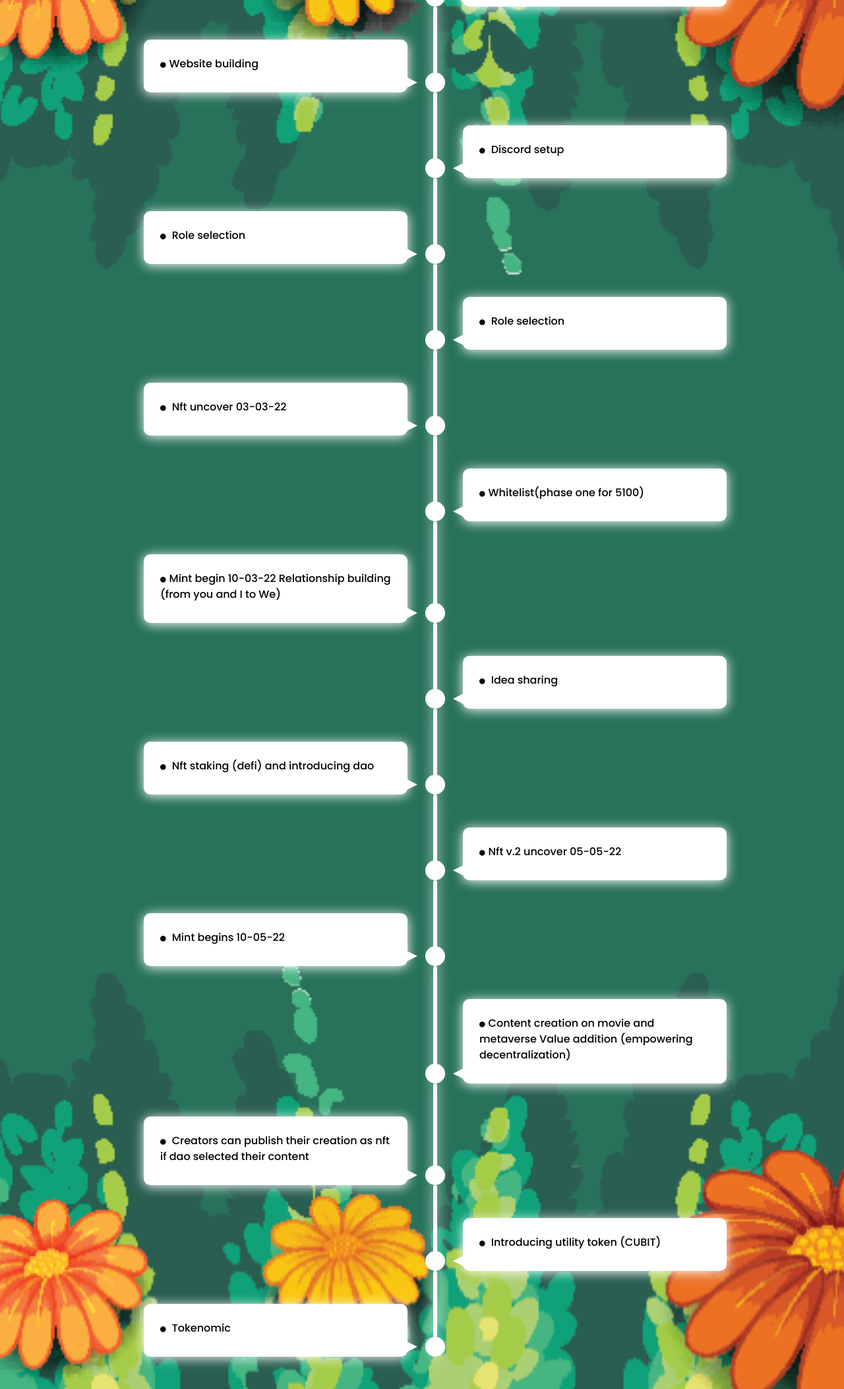
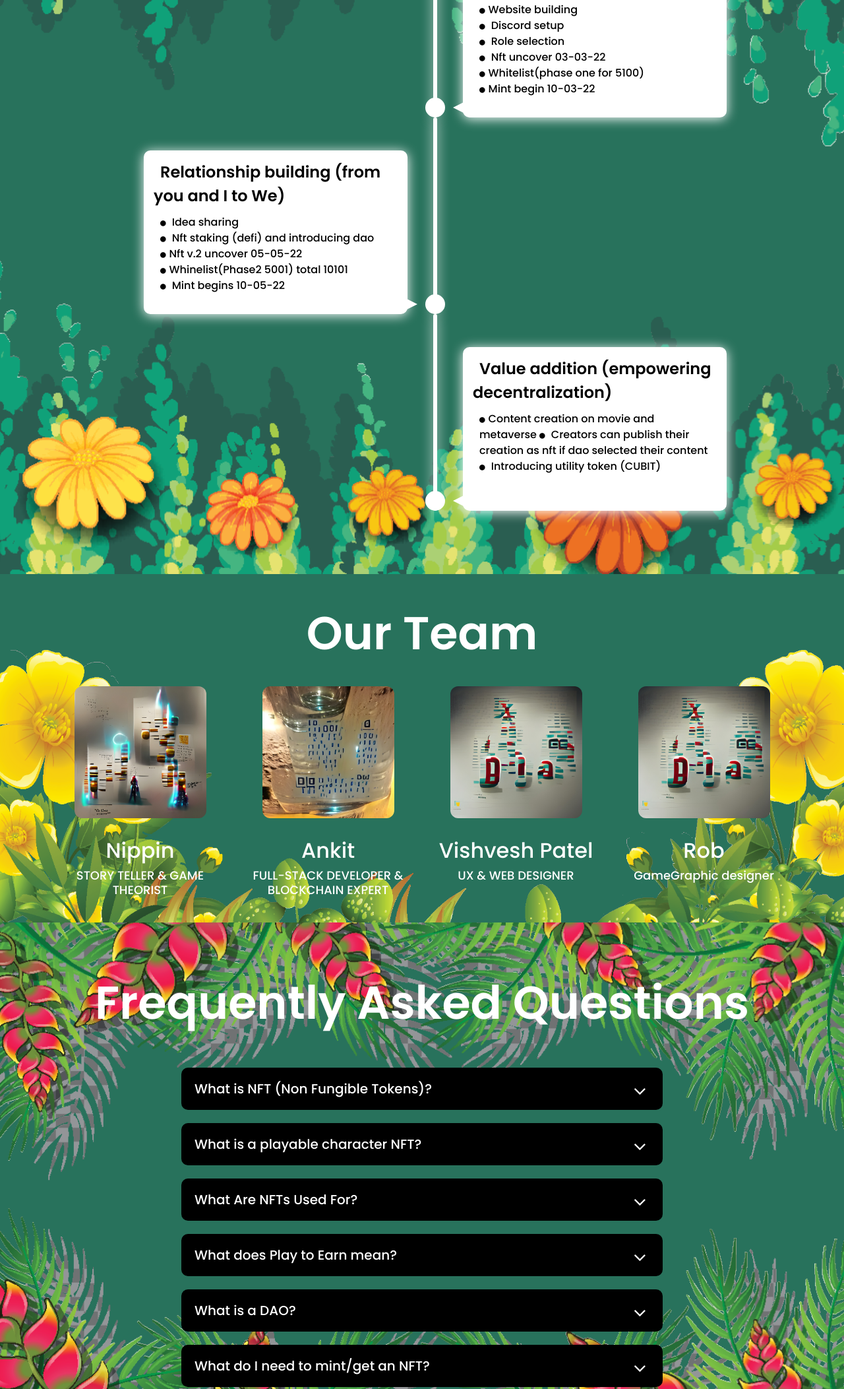
Before and after one commit to preeti1382/boringLab-project, a plain HTML site: page index.html in a window 1280 px wide. Shown: the part 3633-5738 px from the top of the page at 66% size. Drawn offline with nearby package versions, Linux system fonts and the light colour scheme.

Commit message:
code updated

```diff
--- a/index.html
+++ b/index.html
@@ -179,125 +179,37 @@ Lab study has concluded that nature uses five blockchain technologies: air, wate
       <ul>
         <li class="in-view" >
           <div data-aos="fade-right">
+            <time> Community building of serious likeminded people</time><br>
+            <p>
+              <i class="fa fa-circle" aria-hidden="true"></i>Website building<br>
+              <i class="fa fa-circle" aria-hidden="true"></i> Discord setup <br>
+              <i class="fa fa-circle" aria-hidden="true"></i> Role selection <br>
+              <i class="fa fa-circle" aria-hidden="true"></i> Nft uncover 03-03-22 <br>
+              <i class="fa fa-circle" aria-hidden="true"></i>Whitelist(phase one for 5100)<br>
+              <i class="fa fa-circle" aria-hidden="true"></i>Mint begin 10-03-22
+                <br>
+          </div>
+        </li>
 
+        <li class="in-view" >
+          <div data-aos="fade-right">
+            <time> Relationship building (from you and I to We)</time><br>
             <p>
-                <i class="fa fa-circle" aria-hidden="true"></i> Community building of serious likeminded people <br>
-
+                <i class="fa fa-circle" aria-hidden="true"></i>  Idea sharing <br>
+                <i class="fa fa-circle" aria-hidden="true"></i>  Nft staking (defi) and introducing dao <br>
+                <i class="fa fa-circle" aria-hidden="true"></i>Nft v.2 uncover 05-05-22 <br>
+                <i class="fa fa-circle" aria-hidden="true"></i>Whinelist(Phase2 5001) total 10101 <br>
+                <i class="fa fa-circle" aria-hidden="true"></i>  Mint begins 10-05-22<br>
           </div>
         </li>
         <li class="in-view" >
           <div data-aos="fade-right">
-
-            <p>
-                <i class="fa fa-circle" aria-hidden="true"></i>Website building<br>
-
-          </div>
-        </li>
-        <li class="in-view" >
-          <div data-aos="fade-right">
-
-            <p>
-                <i class="fa fa-circle" aria-hidden="true"></i> Discord setup <br>
-
-          </div>
-        </li>
-        <li class="in-view" >
-          <div data-aos="fade-right">
-
-            <p>
-                <i class="fa fa-circle" aria-hidden="true"></i> Role selection <br>
-
-          </div>
-        </li>
-        <li class="in-view" >
-          <div data-aos="fade-right">
-
-            <p>
-                <i class="fa fa-circle" aria-hidden="true"></i> Role selection <br>
-
-          </div>
-        </li>
-        <li class="in-view" >
-          <div data-aos="fade-right">
-
-            <p>
-                <i class="fa fa-circle" aria-hidden="true"></i> Nft uncover 03-03-22 <br>
-
-          </div>
-        </li>
-        <li class="in-view" >
-          <div data-aos="fade-right">
-
-            <p>
-                <i class="fa fa-circle" aria-hidden="true"></i>Whitelist(phase one for 5100)<br>
-
-          </div>
-        </li>
-        <li class="in-view" >
-          <div data-aos="fade-right">
-
-            <p>
-                <i class="fa fa-circle" aria-hidden="true"></i>Mint begin 10-03-22
-                Relationship building (from you and I to We)<br>
-
-          </div>
-        </li>
-        <li class="in-view" >
-          <div data-aos="fade-right">
-
-            <p>
-                <i class="fa fa-circle" aria-hidden="true"></i>  Idea sharing <br>
-
-          </div>
-        </li>
-        <li class="in-view" >
-          <div data-aos="fade-right">
-
-            <p>
-                <i class="fa fa-circle" aria-hidden="true"></i>  Nft staking (defi) and introducing dao <br>
-
-          </div>
-        </li><li class="in-view" >
-          <div data-aos="fade-right">
-
-            <p>
-                <i class="fa fa-circle" aria-hidden="true"></i>Nft v.2 uncover 05-05-22 <br>
-
-          </div>
-        </li><li class="in-view" >
-          <div data-aos="fade-right">
-
-            <p>
-                <i class="fa fa-circle" aria-hidden="true"></i>  Mint begins 10-05-22<br>
-
-          </div>
-        </li><li class="in-view" >
-          <div data-aos="fade-right">
-
+            <time> Value addition (empowering decentralization)</time><br>
             <p>
                 <i class="fa fa-circle" aria-hidden="true"></i>Content creation on movie and metaverse
-                Value addition (empowering decentralization)<br>
-
-          </div>
-        </li><li class="in-view" >
-          <div data-aos="fade-right">
-
-            <p>
                 <i class="fa fa-circle" aria-hidden="true"></i>  Creators can publish their creation as nft if dao selected their content<br>
-
-          </div>
-        </li><li class="in-view" >
-          <div data-aos="fade-right">
-
-            <p>
                 <i class="fa fa-circle" aria-hidden="true"></i> Introducing utility token (CUBIT) <br>
-
-          </div>
-        </li><li class="in-view" >
-          <div data-aos="fade-right">
-
-            <p>
-                <i class="fa fa-circle" aria-hidden="true"></i>   Tokenomic<br>
+                <br>
 
           </div>
         </li>
@@ -312,9 +224,9 @@ Lab study has concluded that nature uses five blockchain technologies: air, wate
           </h1>
           <div class="row team-row">
               <div class="col-md-3 col-sm-12 col-lg-3 col-12" style="text-align: center;"  data-aos="fade-right">
-                  <img src="./Images/2.jpg" class="member-image">
+                  <img src="./images/1.jpeg" class="member-image">
                   <h2 class="member-name">
-                    NIPPIN
+                    Nippin
                   </h2>
                   <h2 class="designation">
                     STORY TELLER &
@@ -322,9 +234,9 @@ Lab study has concluded that nature uses five blockchain technologies: air, wate
                   </h2>
               </div>
               <div class="col-md-3 col-sm-12 col-lg-3 col-12" style="text-align: center;"  data-aos="fade-right">
-                  <img src="./Images/7.jpg" class="member-image">
+                  <img src="./Images/2.jpeg" class="member-image">
                   <h2 class="member-name">
-                        ANKIT
+                        Ankit
                   </h2>
                   <h2 class="designation">
                     FULL-STACK DEVELOPER &
@@ -332,9 +244,9 @@ Lab study has concluded that nature uses five blockchain technologies: air, wate
                   </h2>
               </div>
               <div class="col-md-3 col-sm-12 col-lg-3 col-12" style="text-align: center;"  data-aos="fade-right">
-                  <img src="./Images/6.jpg" class="member-image">
+                  <img src="./Images/3.jpeg" class="member-image">
                   <h2 class="member-name">
-                      VISHVESH PATEL
+                      Vishvesh Patel
                   </h2>
                   <h2 class="designation">
                     UX & WEB
@@ -342,9 +254,9 @@ Lab study has concluded that nature uses five blockchain technologies: air, wate
                   </h2>
               </div>
               <div class="col-md-3 col-sm-12 col-lg-3 col-12" style="text-align: center;"  data-aos="fade-right">
-                <img src="./Images/6.jpg" class="member-image">
+                <img src="./Images/4.jpeg" class="member-image">
                 <h2 class="member-name">
-                  ROB
+                  Rob
                 </h2>
                 <h2 class="designation">
                   GameGraphic designer
--- a/style.css
+++ b/style.css
@@ -295,6 +295,7 @@ body{
   }
   .roadmap-h1{
     color:white;
+    text-align: center;
     font-size:70px;
     font-weight:600;
     font-family:"Poppins",sans-serif;
@@ -358,8 +359,18 @@ time{
 .designation{
     color: white;
     text-align: center;
+    font-size: 18px;
 }
-
+.member-image{
+    width: 200px;
+    height:200px;
+    display: block;
+    margin-left: auto;
+    margin-right: auto;
+    margin-top: 30px;
+    margin-bottom: 30px;
+    border-radius: 12px;
+}
 /* faq  */
 #faq{
     /* background:linear-gradient(#ffa4d3,#ffa4d3,#ffa4d3,#9be2ff) ; */
@@ -428,7 +439,7 @@ time{
     .story-row{
         padding-top:70px;
     }
-    .story-h1{
+    .story-h1 , .roadmap-h1 , .faq-h1{
         font-size:40px;
     }
     .story-p{
@@ -468,6 +479,27 @@ time{
     			0 0px 10px 10px #28725c,
     			0 0px 15px 15px #0ff;
     }
+    /* timeline */
+    .timeline{
+        position: relative;
+        right:45px;
+    }
+    .timeline ul li {
+        margin-left: 20px;
+    }
 
+    .timeline ul li div {
+        width: calc(100vw - 91px);
+    }
+
+    .timeline ul li:nth-child(even) div {
+        left: 45px;
+    }
+
+  .timeline ul li:nth-child(even) div::before {
+        left: -15px;
+        border-width: 8px 16px 8px 0;
+        border-color: transparent #1d1338 transparent transparent;
+    }
 
 }
```
